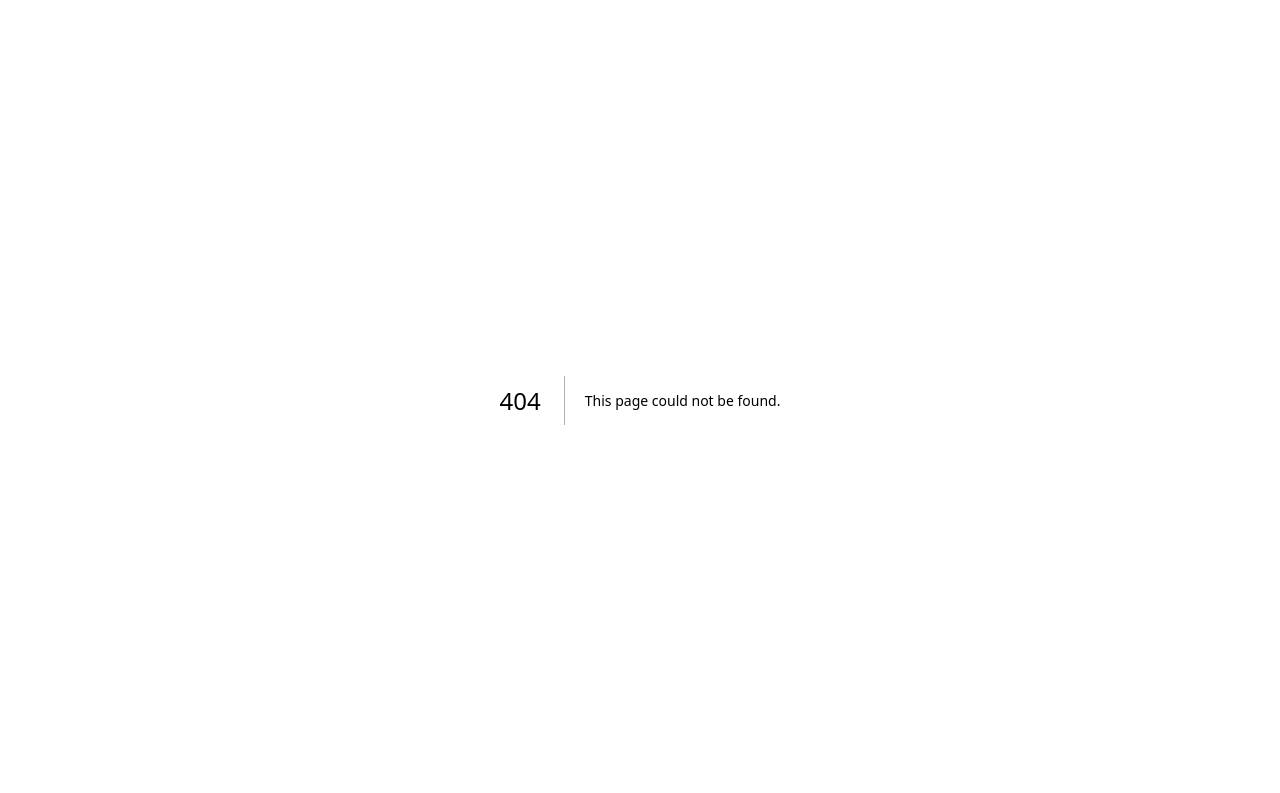
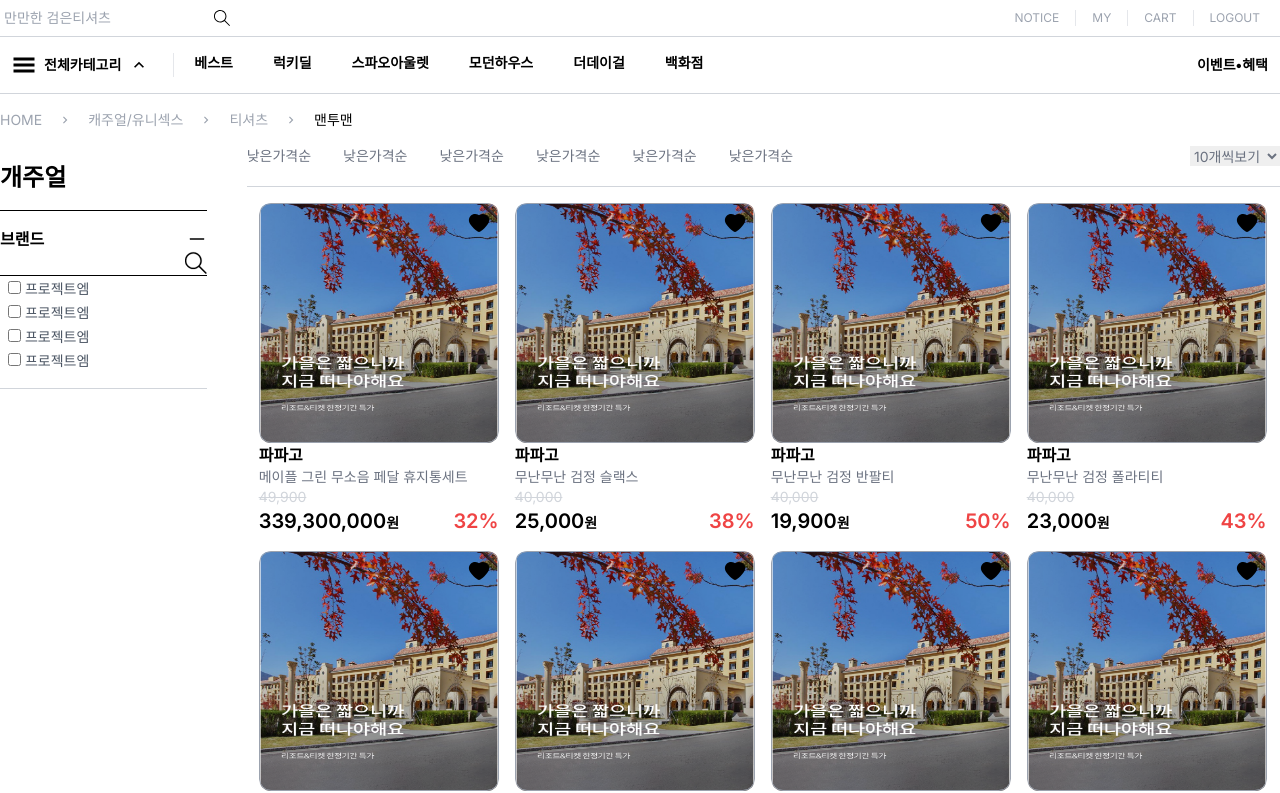
Before and after one commit to SeungYn/emmerce-web, a Next.js app in the folder front/: page /category in a window 1280 px wide. Before the commit this address had no page. Shown: the top 793 px of the page. Built offline with nearby package versions, Linux system fonts and the light colour scheme.

Commit message:
feat: 카테고리 리스트 페이지 레이아웃

```diff
--- /dev/null
+++ b/front/src/app/category/layout.tsx
@@ -0,0 +1,10 @@
+import Navbar from '@/components/navbar/Navbar/Navbar';
+
+export default function layout({ children }: { children: React.ReactNode }) {
+  return (
+    <>
+      <Navbar isLogo={false} />
+      {children}
+    </>
+  );
+}
--- /dev/null
+++ b/front/src/app/category/page.tsx
@@ -0,0 +1,49 @@
+import MaxXLContainer from '@/components/common/container/MaxXLContainer';
+import MainItem from '@/components/common/listitem/MainItem/MainItem';
+import Location from '@/components/common/location/Location';
+import FilterForm from '@/components/product/filter/FilterForm/FilterForm';
+import { items } from '@/util/mock/data/item';
+
+export default function page() {
+  return (
+    <>
+      <MaxXLContainer className='mt-4'>
+        <Location />
+      </MaxXLContainer>
+      <MaxXLContainer className='mt-4'>
+        <div className='flex gap-10'>
+          <FilterForm />
+          <div className='w-full'>
+            <div className='flex justify-between text-sm text-gray-500 border-b border-gray-300 pb-5'>
+              <ul className='flex gap-8'>
+                <li>낮은가격순</li>
+                <li>낮은가격순</li>
+                <li>낮은가격순</li>
+                <li>낮은가격순</li>
+                <li>낮은가격순</li>
+                <li>낮은가격순</li>
+              </ul>
+              <select>
+                <option value=''>10개씩보기</option>
+                <option value=''>20개씩보기</option>
+                <option value=''>30개씩보기</option>
+                <option value=''>40개씩보기</option>
+                <option value=''>50개씩보기</option>
+                <option value=''>60개씩보기</option>
+              </select>
+            </div>
+            <div className='mt-4 mx-3'>
+              <ul className='w-full flex flex-shrink-0 flex-wrap mt-4 gap-4 '>
+                {items.map((item, i) => (
+                  <li key={item.productId}>
+                    <MainItem item={item} />
+                  </li>
+                ))}
+              </ul>
+            </div>
+          </div>
+        </div>
+      </MaxXLContainer>
+    </>
+  );
+}
--- a/front/src/app/detail/[productId]/page.tsx
+++ b/front/src/app/detail/[productId]/page.tsx
@@ -3,7 +3,8 @@ import Location from '@/components/common/location/Location';
 import ProductDetailInfo from '@/components/product/detail/ProductDetailInfo/ProductDetailInfo';
 import ProductDetailMain from '@/components/product/detail/ProductDetailMain/ProductDetailMain';
 
-export default function page() {
+export default function page({ params }: { params: { productId: number } }) {
+  console.log('params', params.productId);
   return (
     <>
       <MaxXLContainer className='mt-4'>
--- a/front/src/app/globals.css
+++ b/front/src/app/globals.css
@@ -15,6 +15,10 @@ input {
   outline: none;
 }
 
+li {
+  list-style-type: none;
+}
+
 html {
   font-size: 62.5%;
 
--- /dev/null
+++ b/front/src/components/common/accordion/FIlterFormAccordion.tsx
@@ -0,0 +1,36 @@
+'use client';
+
+import { PropsWithChildren, useState } from 'react';
+import { AiOutlinePlus, AiOutlineMinus } from 'react-icons/ai';
+import { SlMagnifier } from 'react-icons/sl';
+
+export default function FIlterFormAccordion({ children }: PropsWithChildren) {
+  return <ul>{children}</ul>;
+}
+
+FIlterFormAccordion.Item = Item;
+
+type ItemProps = {
+  title: string;
+};
+
+function Item({ children, title }: PropsWithChildren<ItemProps>) {
+  const [isOpen, setIsOpen] = useState(true);
+  return (
+    <li className='border-b border-gray-300 py-4'>
+      <p
+        className='font-semibold flex justify-between items-center cursor-pointer'
+        onClick={() => setIsOpen(!isOpen)}
+      >
+        {title}{' '}
+        {isOpen ? (
+          <AiOutlineMinus className='text-xl' />
+        ) : (
+          <AiOutlinePlus className='text-xl' />
+        )}
+      </p>
+
+      {isOpen && children}
+    </li>
+  );
+}
--- /dev/null
+++ b/front/src/components/product/filter/FilterForm/FilterForm.tsx
@@ -0,0 +1,69 @@
+'use client';
+import { SlMagnifier } from 'react-icons/sl';
+import { AiOutlinePlus, AiOutlineMinus } from 'react-icons/ai';
+import FIlterFormAccordion from '@/components/common/accordion/FIlterFormAccordion';
+
+type Props = {
+  keyword?: string;
+};
+
+export default function FilterForm({ keyword }: Props) {
+  return (
+    <div className='basis-[20%]'>
+      <form>
+        <h2 className='text-2xl font-bold border-b border-black py-4'>
+          개주얼
+        </h2>
+
+        {/* <ul>
+          <li className='border-b border-gray-300 py-4'>
+            <p className='font-semibold flex justify-between items-center '>
+              브랜드 <AiOutlinePlus className='text-xl' />
+            </p>
+
+            <div className='flex border-b border-black'>
+              <input type='text' className='w-full' />
+              <SlMagnifier
+                className='text-2xl '
+                style={{ stroke: 'black', strokeWidth: '10' }}
+              />
+            </div>
+          </li>
+        </ul> */}
+        <FIlterFormAccordion>
+          <FIlterFormAccordion.Item title='브랜드'>
+            <div className='flex border-b border-black'>
+              <input type='text' className='w-full' />
+              <SlMagnifier
+                className='text-2xl '
+                style={{ stroke: 'black', strokeWidth: '10' }}
+              />
+            </div>
+            <ul>
+              <li>
+                <label className='pl-2 text-sm text-gray-600'>
+                  <input type='checkbox' name='' id='' /> 프로젝트엠
+                </label>
+              </li>
+              <li>
+                <label className='pl-2 text-sm text-gray-600'>
+                  <input type='checkbox' name='' id='' /> 프로젝트엠
+                </label>
+              </li>
+              <li>
+                <label className='pl-2 text-sm text-gray-600'>
+                  <input type='checkbox' name='' id='' /> 프로젝트엠
+                </label>
+              </li>
+              <li>
+                <label className='pl-2 text-sm text-gray-600'>
+                  <input type='checkbox' name='' id='' /> 프로젝트엠
+                </label>
+              </li>
+            </ul>
+          </FIlterFormAccordion.Item>
+        </FIlterFormAccordion>
+      </form>
+    </div>
+  );
+}
```
